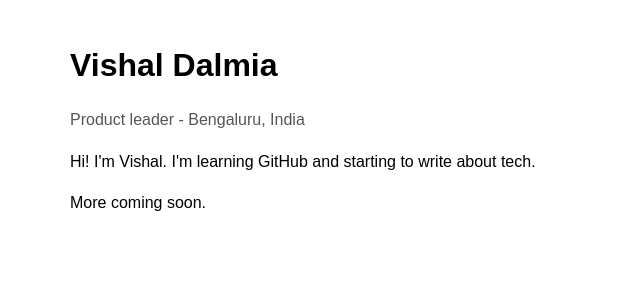
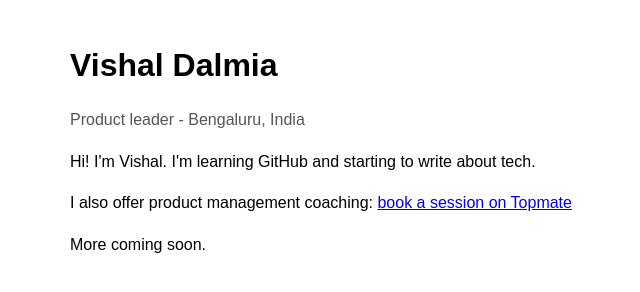
Before and after one commit to vishal2dalmia/myfirst, a plain HTML site: page index.html in a window 1280 px wide. Shown: the whole page, without its empty margins (270-910 px from the left). Drawn offline with Linux system fonts and the light colour scheme.

Commit message:
Update index.html

```diff
--- a/index.html
+++ b/index.html
@@ -12,6 +12,7 @@
   <h1>Vishal Dalmia</h1>
   <p class="sub">Product leader - Bengaluru, India</p>
   <p>Hi! I'm Vishal. I'm learning GitHub and starting to write about tech.</p>
+  <p> I also offer product management coaching: <a href="https://topmate.io/vishal_dalmia/">book a session on Topmate</a> </p>
   <p>More coming soon.</p>
 </body>
 </html>
```
